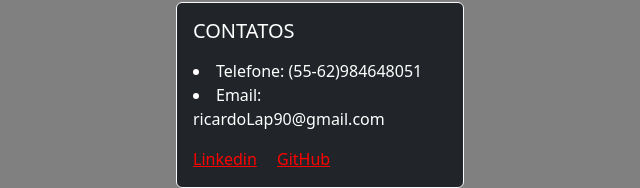
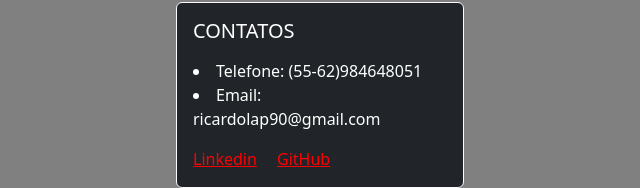
Before and after one commit to RicardoLAP/Curriculo, a plain HTML site: page index.html in a window 1280 px wide. Shown: the part 769-957 px from the top of the page, 320-960 px from the left. Drawn offline with nearby package versions, Linux system fonts and the light colour scheme.

Commit message:
Update index.html

```diff
--- a/index.html
+++ b/index.html
@@ -137,7 +137,7 @@
         <h5 class="card-title">CONTATOS</h5>
         <p class="card-text">
             <li>Telefone: (55-62)984648051</li>
-            <li>Email: ricardoLap90@gmail.com</li>
+            <li>Email: ricardolap90@gmail.com</li>
         </p>
         <a href="https://www.linkedin.com/in/ricardo-luiz-pereira-a89835269/" style="color: red;"
             class="card-link">Linkedin</a>
```
